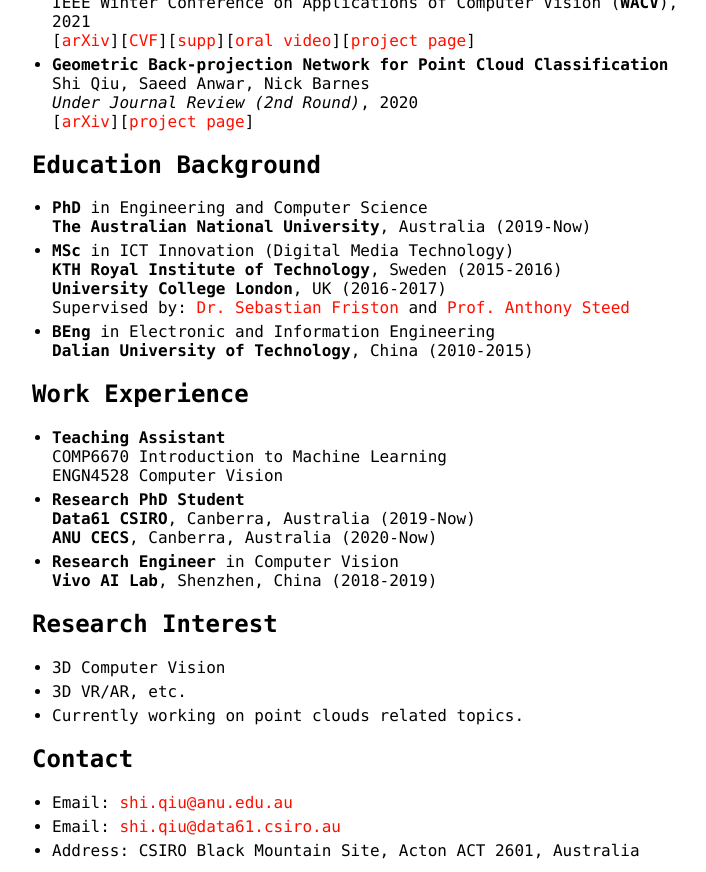
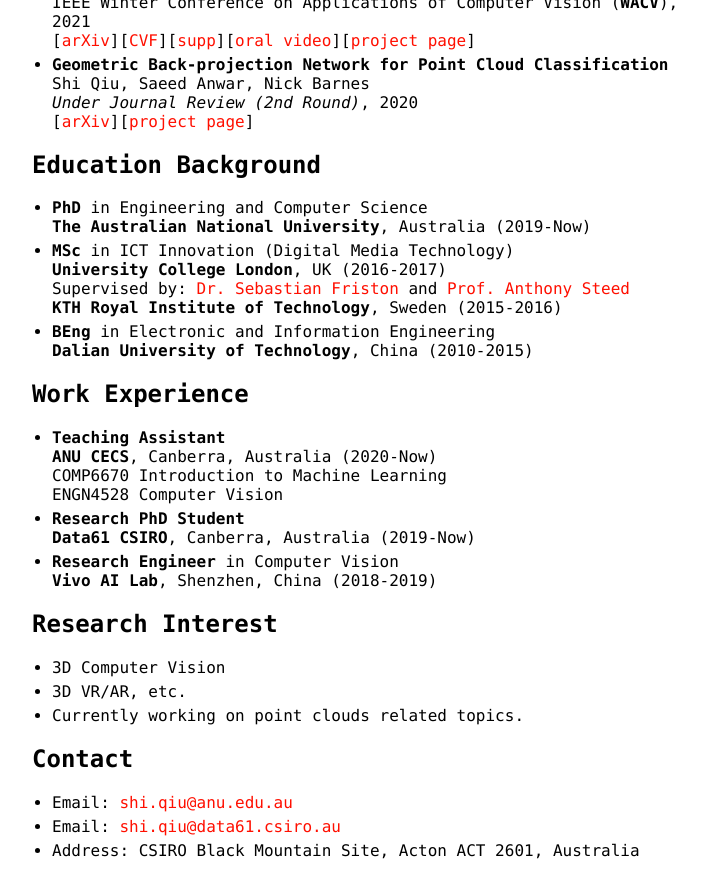
Before and after one commit to ShiQiu0419/ShiQiu0419.github.io, a Jekyll site: the page built from index.md, in a window 1280 px wide and 900 px high, scrolled down 510 px, cut to the strip 0-872 px from the top of the window. Shown: the whole strip, without its empty margins (258-964 px from the left). Built offline with Jekyll 4.4.1, drawn with Linux system fonts in a browser that asks for light colours; our own code applies the rules of GitHub Pages for plain Markdown files.

```diff
--- a/index.md
+++ b/index.md
@@ -25,19 +25,19 @@ Shi Qiu, Saeed Anwar, Nick Barnes
 * **PhD** in Engineering and Computer Science
 **The Australian National University**, Australia (2019-Now)
 * **MSc** in ICT Innovation (Digital Media Technology)
-**KTH Royal Institute of Technology**, Sweden (2015-2016)
 **University College London**, UK (2016-2017)
 Supervised by: [Dr. Sebastian Friston](https://wp.cs.ucl.ac.uk/sebastianfriston/) and [Prof. Anthony Steed](https://wp.cs.ucl.ac.uk/anthonysteed/)
+**KTH Royal Institute of Technology**, Sweden (2015-2016)
 * **BEng** in Electronic and Information Engineering
 **Dalian University of Technology**, China (2010-2015)
 
 ## Work Experience
 * **Teaching Assistant**
+**ANU CECS**, Canberra, Australia (2020-Now)
 COMP6670 Introduction to Machine Learning
 ENGN4528 Computer Vision
 * **Research PhD Student**
 **Data61 CSIRO**, Canberra, Australia (2019-Now)
-**ANU CECS**, Canberra, Australia (2020-Now)
 * **Research Engineer** in Computer Vision
 **Vivo AI Lab**, Shenzhen, China (2018-2019)
 
```
